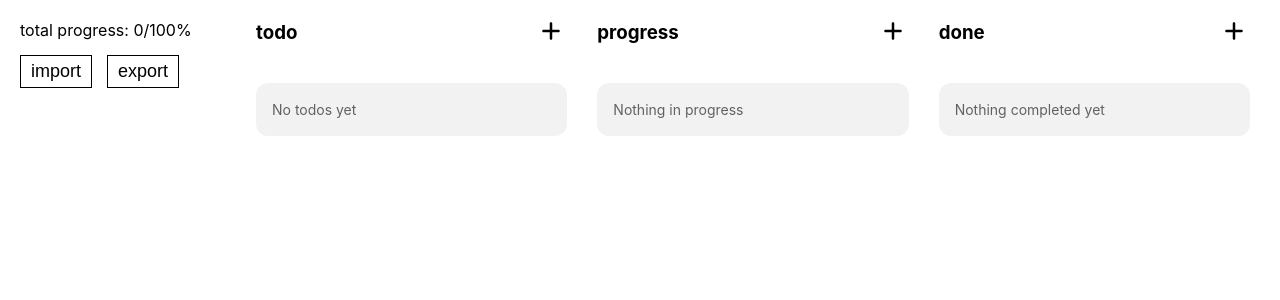
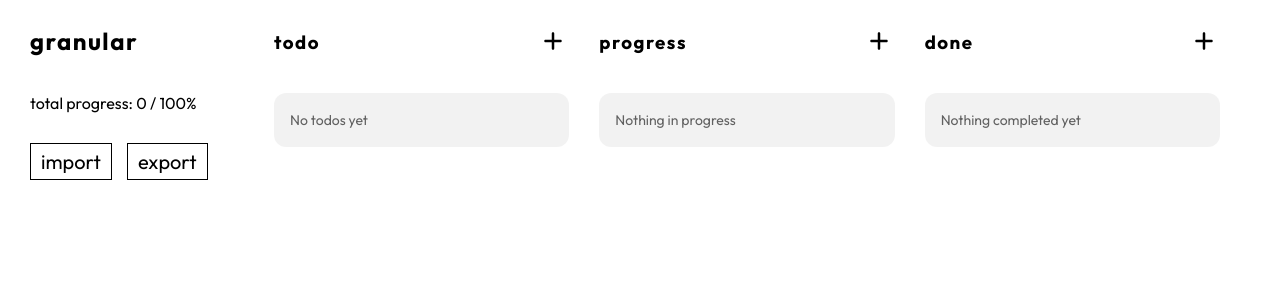
Before and after one commit to maxpn01/granular, an Angular app: page / in a window 1280 px wide. Shown: the top 300 px of the page. Built offline with nearby package versions, Linux system fonts and the light colour scheme.

Commit message:
few minor adjustments

```diff
--- a/src/app/app.scss
+++ b/src/app/app.scss
@@ -1,27 +1,4 @@
 :host {
-    --bright-blue: oklch(51.01% 0.274 263.83);
-    --electric-violet: oklch(53.18% 0.28 296.97);
-    --french-violet: oklch(47.66% 0.246 305.88);
-    --vivid-pink: oklch(69.02% 0.277 332.77);
-    --hot-red: oklch(61.42% 0.238 15.34);
-    --orange-red: oklch(63.32% 0.24 31.68);
-
-    --gray-900: oklch(19.37% 0.006 300.98);
-    --gray-700: oklch(36.98% 0.014 302.71);
-    --gray-400: oklch(70.9% 0.015 304.04);
-
-    --red-to-pink-to-purple-vertical-gradient: linear-gradient(180deg,
-            var(--orange-red) 0%,
-            var(--vivid-pink) 50%,
-            var(--electric-violet) 100%);
-
-    --red-to-pink-to-purple-horizontal-gradient: linear-gradient(90deg,
-            var(--orange-red) 0%,
-            var(--vivid-pink) 50%,
-            var(--electric-violet) 100%);
-
-    --pill-accent: var(--bright-blue);
-
     -webkit-font-smoothing: antialiased;
     -moz-osx-font-smoothing: grayscale;
     display: block;
@@ -31,6 +8,7 @@
 
 .wrapper {
     display: flex;
+    padding: 30px;
 
     aside {
         width: 20%;
--- a/src/app/ui/board/board.scss
+++ b/src/app/ui/board/board.scss
@@ -1,6 +1,5 @@
 .board {
     display: flex;
-    margin-top: 20px;
 }
 
 .todo,
--- a/src/app/ui/task-card/task-card.html
+++ b/src/app/ui/task-card/task-card.html
@@ -6,12 +6,12 @@
 
   @if (isDropdownOpen()) {
   <div class="dropdown">
-    <div class="option" (click)="edit.emit()">
+    <div class="option" (click)="handleEditClick()">
       <span>edit</span>
       <app-icon-pen />
     </div>
     <div class="separator"></div>
-    <div class="option" (click)="delete.emit(task()?.id)">
+    <div class="option" (click)="handleDeleteClick()">
       <span>delete</span>
       <app-icon-trash-can />
     </div>
--- a/src/app/ui/task-card/task-card.scss
+++ b/src/app/ui/task-card/task-card.scss
@@ -43,6 +43,8 @@
 
     border: 1px solid black;
 
+    z-index: 2;
+
     .option {
         display: flex;
         justify-content: space-between;
--- a/src/app/ui/task-card/task-card.ts
+++ b/src/app/ui/task-card/task-card.ts
@@ -39,6 +39,16 @@ export class TaskCard {
     this.isDropdownOpen.update((prev) => !prev);
   }
 
+  handleEditClick() {
+    this.isDropdownOpen.set(false);
+    this.edit.emit();
+  }
+
+  handleDeleteClick() {
+    this.isDropdownOpen.set(false);
+    this.delete.emit(this.task()?.id);
+  }
+
   @HostListener("document:click", ["$event.target"])
   closeDropdownOnOutsideClick(target: EventTarget | null) {
     if (!(target instanceof Node)) {
--- a/src/app/ui/user-profile/user-profile.html
+++ b/src/app/ui/user-profile/user-profile.html
@@ -1,15 +1,10 @@
 <div class="profile">
-  <!-- <div class="info">
-    <img
-      src="/modern_samurai_gen.jpg"
-      class="profile-picture"
-      alt="profile picture"
-    />
-    <h3 class="name">Max</h3>
-  </div> -->
+  <div class="header">
+    <h3 class="title">granular</h3>
+  </div>
 
   <div class="total-progress">
-    <p>total progress: {{ progressPercent() }}/100%</p>
+    <p>total progress: {{ progressPercent() }} / 100%</p>
   </div>
 
   <div class="import-export-btns">
@@ -21,7 +16,9 @@
       (change)="importFromFile($event)"
     />
 
-    <button class="btn" (click)="fileInput.click()">import</button>
-    <button class="btn" (click)="exportToJson()">export</button>
+    <button class="btn btn-secondary" (click)="fileInput.click()">
+      import
+    </button>
+    <button class="btn btn-primary" (click)="exportToJson()">export</button>
   </div>
 </div>
--- a/src/app/ui/user-profile/user-profile.scss
+++ b/src/app/ui/user-profile/user-profile.scss
@@ -1,26 +1,26 @@
 .profile {
-    display: flex;
-    flex-direction: column;
-    margin-top: 20px;
-    margin-left: 20px;
-    margin-right: 20px;
-}
-
-.info {
     display: flex;
     flex-direction: column;
     gap: 30px;
 }
 
+.header {
+    margin-bottom: 10px;
+
+    .title {
+        font-size: 1.5rem;
+    }
+}
+
 .import-export-btns {
     display: flex;
     gap: 15px;
-    margin-top: 15px;
 
     .btn {
         background: transparent;
         border: 1px solid black;
-        font-size: 18px;
+        font-size: 20px;
+        font-family: Outfit;
         padding: 5px 10px;
         cursor: pointer;
     }
--- a/src/styles.scss
+++ b/src/styles.scss
@@ -1,3 +1,5 @@
+@import url("https://fonts.googleapis.com/css2?family=Outfit:wght@300;400;500;600;700&display=swap");
+
 * {
     box-sizing: border-box;
 }
@@ -6,12 +8,18 @@ html,
 body {
     height: 100%;
     margin: 0;
-    font-family: "Inter", -apple-system, BlinkMacSystemFont, "Segoe UI", Roboto,
-        Helvetica, Arial, sans-serif, "Apple Color Emoji", "Segoe UI Emoji",
-        "Segoe UI Symbol";
+    font-family: Outfit, sans-serif;
 }
 
+h1,
+h2,
 h3,
+h4 {
+    margin: 0;
+    letter-spacing: 1.5px;
+    line-height: 0.95;
+}
+
 p {
     margin: 0;
 }
```
